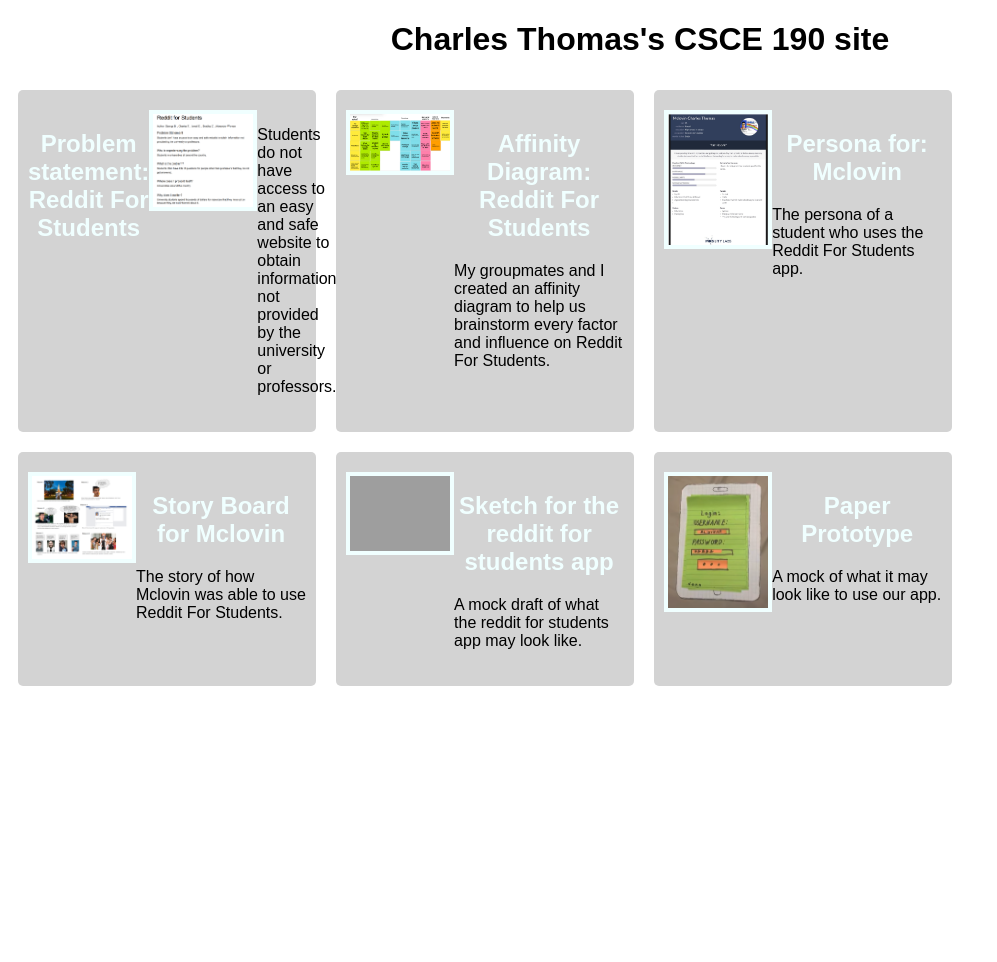
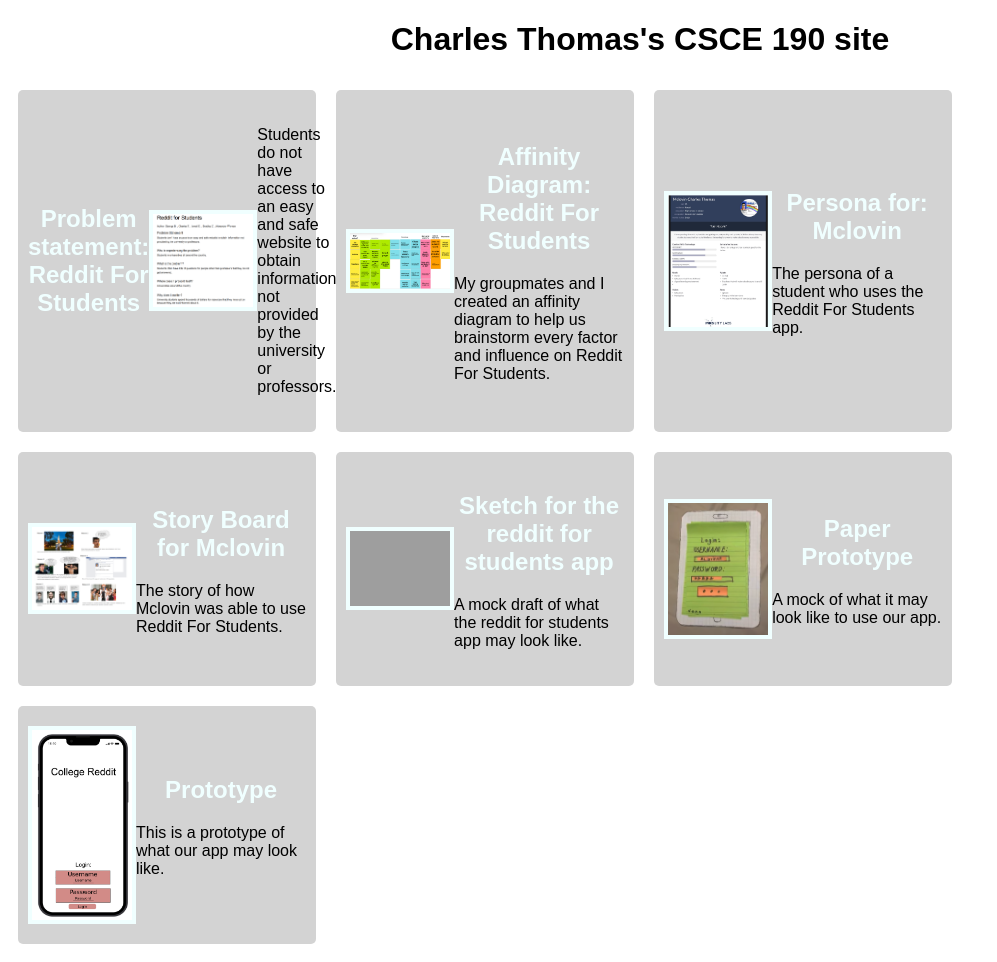
Before and after one commit to Charliethomas27/Charliethomas27.github.io, a plain HTML site: page index.html in a window 1280 px wide. Shown: the whole page, without its empty margins (0-997 px from the left). Before the commit the page ends 800 px from the top, so only its background shows below. Drawn offline with Linux system fonts and the light colour scheme; grey boxes are pictures that could not be loaded.

Commit message:
Add files via upload

```diff
--- a/index.html
+++ b/index.html
@@ -75,5 +75,16 @@
                 </p>
             </section>
         </section>
+
+        <!--Prototype-->
+        <section class="assignment">
+            <a href="files/College Reddit.pdf"><img src="Images/Prototype snippet.png"></a>
+            <section class="ass-details">
+                <a href="files/College Reddit.pdf"><h2> Prototype</h2></a>
+                <p>
+                This is a prototype of what our app may look like.
+                </p>
+            </section>
+        </section>
     </div>
 </html>
--- a/styles.css
+++ b/styles.css
@@ -16,6 +16,7 @@
     padding: 20px 10px;
     background:lightgray;
     border-radius: 5px;
+    align-items: center;
 }
 
 .assignment img {
```
Also changed, not shown: Images/Prototype snippet.png (added), Images/notes csce 190.jpg (added), 2 other files.
